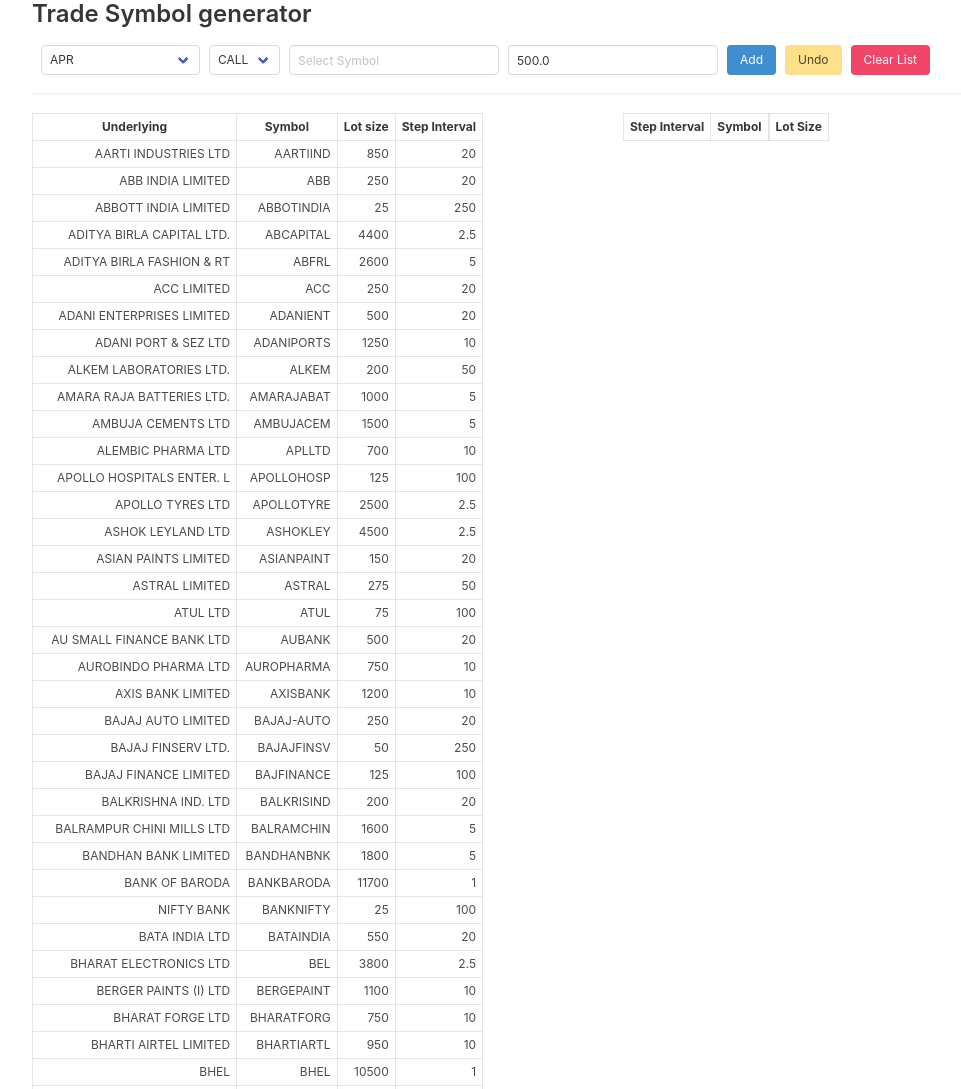
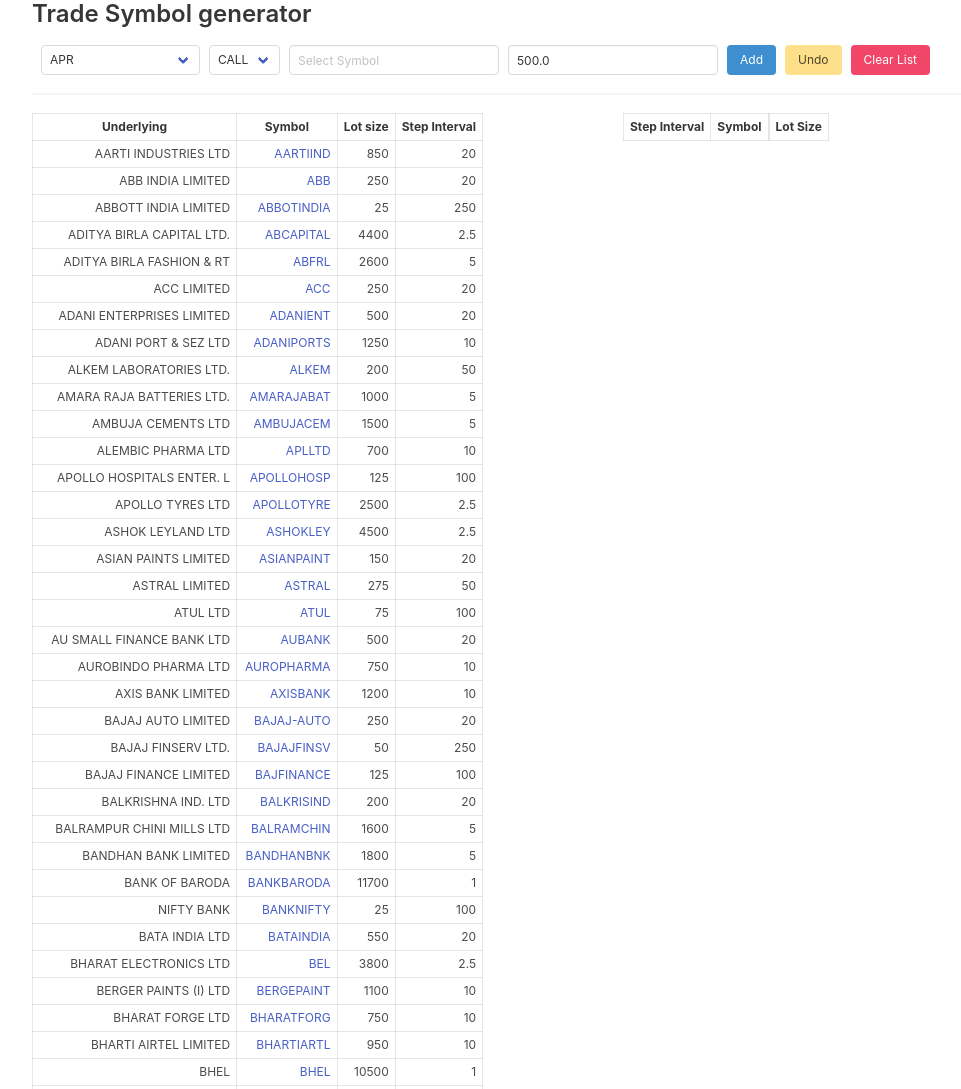
Before and after one commit to chandre-gowda/nse-1, a website: page public/stock.html in a window 1280 px wide. Shown: the top 1089 px of the page, without its empty margins (32-993 px from the left). Drawn offline with nearby package versions, Linux system fonts and the light colour scheme.

Commit message:
stock.html - open symbol in Trading View chart

```diff
--- a/public/option-filter.js
+++ b/public/option-filter.js
@@ -37,6 +37,10 @@
       this.selectedSymbols.pop();
       this.selectedSymbols.pop();
     },
+    populateStock(sym) {
+      this.stock = sym;
+      this.updateStepInterval();
+    },
     fetchData() {
       let filtered = this.stockList.filter((st) => st.symbol == this.stock);
       if (filtered.length > 0) {
--- a/public/stock.html
+++ b/public/stock.html
@@ -87,11 +87,11 @@
               <th>Lot size</th>
               <th>Step Interval</th>
             </tr>
-            <tr v-for="stock in stockList" class="is-size-6">
-              <td>{{stock.underlying}}</td>
-              <td>{{stock.symbol}}</td>
-              <td>{{stock.lotsize}}</td>
-              <td>{{stock.steps}}</td>
+            <tr v-for="s in stockList" class="is-size-6">
+              <td>{{s.underlying}}</td>
+              <td> <a :href="'https://www.tradingview.com/chart/2KtTJcpt/?&interval=5&symbol=NSE:'+s.symbol" target="_blank" @click="populateStock(s.symbol)">{{s.symbol}}</a></td>
+              <td>{{s.lotsize}}</td>
+              <td>{{s.steps}}</td>
             </tr>
           </table>
         </div>
```
Also changed, not shown: 1 other file.
